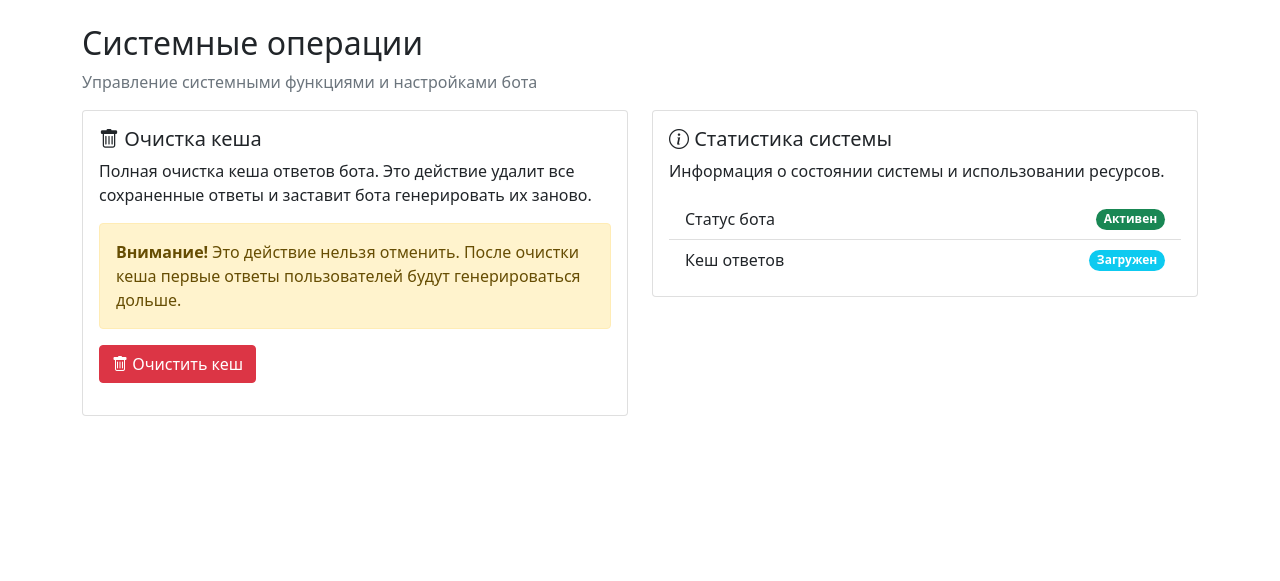
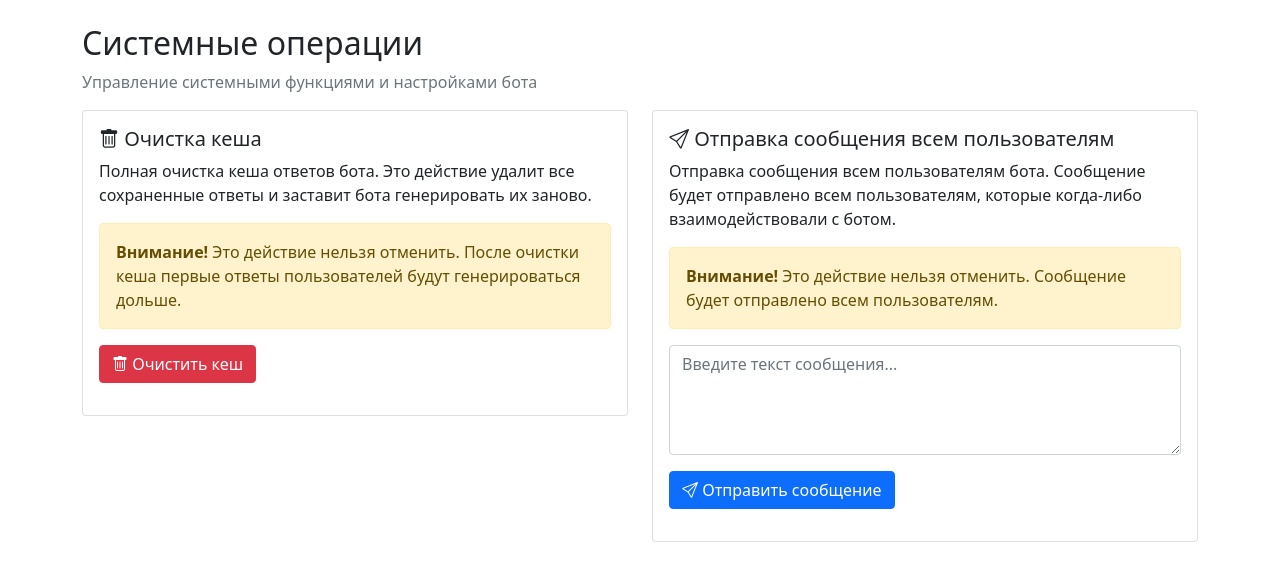
Before and after one commit to Cossomoj/RAG_agent, a Flask app: page /system in a window 1280 px wide. Shown: the part 56-637 px from the top of the page. Run offline with Flask 2, Linux system fonts and the light colour scheme; a user stored in the database is signed in; parts of the project's set-up code (start-up, migrations or seed data) failed here and were passed over; some libraries are stand-ins or nearby versions.

Commit message:
Update system.html

```diff
--- a/admin/templates/system.html
+++ b/admin/templates/system.html
@@ -33,21 +33,21 @@
         <div class="card mb-4">
             <div class="card-body">
                 <h5 class="card-title">
-                    <i class="bi bi-info-circle"></i> Статистика системы
+                    <i class="bi bi-send"></i> Отправка сообщения всем пользователям
                 </h5>
                 <p class="card-text">
-                    Информация о состоянии системы и использовании ресурсов.
+                    Отправка сообщения всем пользователям бота. Сообщение будет отправлено всем пользователям, которые когда-либо взаимодействовали с ботом.
                 </p>
-                <ul class="list-group list-group-flush">
-                    <li class="list-group-item d-flex justify-content-between align-items-center">
-                        Статус бота
-                        <span class="badge bg-success rounded-pill">Активен</span>
-                    </li>
-                    <li class="list-group-item d-flex justify-content-between align-items-center">
-                        Кеш ответов
-                        <span class="badge bg-info rounded-pill">Загружен</span>
-                    </li>
-                </ul>
+                <div class="alert alert-warning" role="alert">
+                    <strong>Внимание!</strong> Это действие нельзя отменить. Сообщение будет отправлено всем пользователям.
+                </div>
+                <div class="mb-3">
+                    <textarea class="form-control" id="messageText" rows="4" placeholder="Введите текст сообщения..."></textarea>
+                </div>
+                <button type="button" class="btn btn-primary" onclick="sendMessage()">
+                    <i class="bi bi-send"></i> Отправить сообщение
+                </button>
+                <div id="message-result" class="mt-3"></div>
             </div>
         </div>
     </div>
@@ -86,5 +86,46 @@ function clearCache() {
         });
     }
 }
+
+function sendMessage() {
+    const messageText = document.getElementById('messageText').value.trim();
+    if (!messageText) {
+        alert('Пожалуйста, введите текст сообщения');
+        return;
+    }
+
+    if (confirm('Вы уверены, что хотите отправить это сообщение всем пользователям? Это действие нельзя отменить.')) {
+        const resultDiv = document.getElementById('message-result');
+        resultDiv.innerHTML = '<div class="alert alert-info">Отправка сообщения...</div>';
+
+        fetch('/system/send-message', {
+            method: 'POST',
+            headers: {
+                'Content-Type': 'application/json',
+            },
+            body: JSON.stringify({ message: messageText })
+        })
+        .then(response => response.json())
+        .then(data => {
+            if (data.success) {
+                resultDiv.innerHTML = '<div class="alert alert-success">' + data.message + '</div>';
+                document.getElementById('messageText').value = '';
+            } else {
+                resultDiv.innerHTML = '<div class="alert alert-danger">Ошибка: ' + data.error + '</div>';
+            }
+
+            // Скрыть сообщение через 5 секунд
+            setTimeout(() => {
+                resultDiv.innerHTML = '';
+            }, 5000);
+        })
+        .catch(error => {
+            resultDiv.innerHTML = '<div class="alert alert-danger">Ошибка сети: ' + error.message + '</div>';
+            setTimeout(() => {
+                resultDiv.innerHTML = '';
+            }, 5000);
+        });
+    }
+}
 </script>
 {% endblock %}
```
